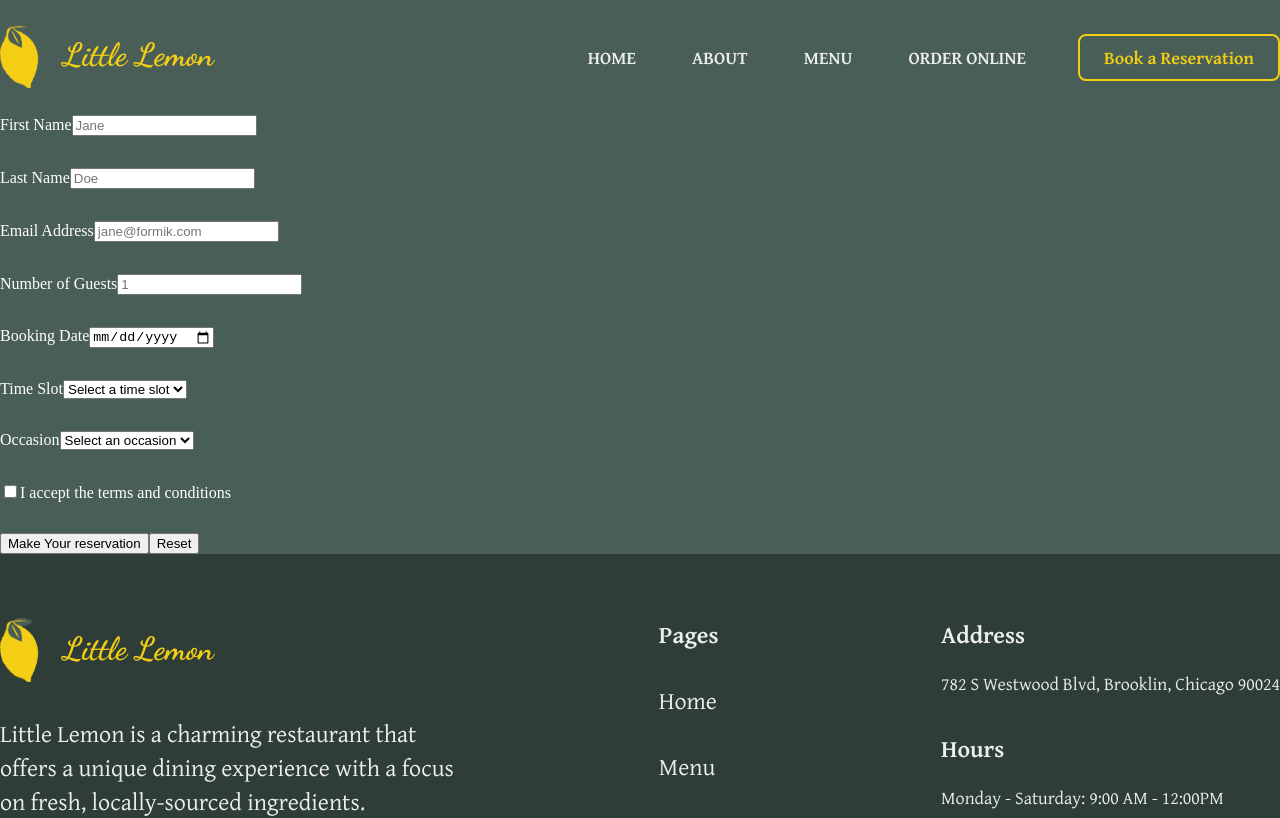
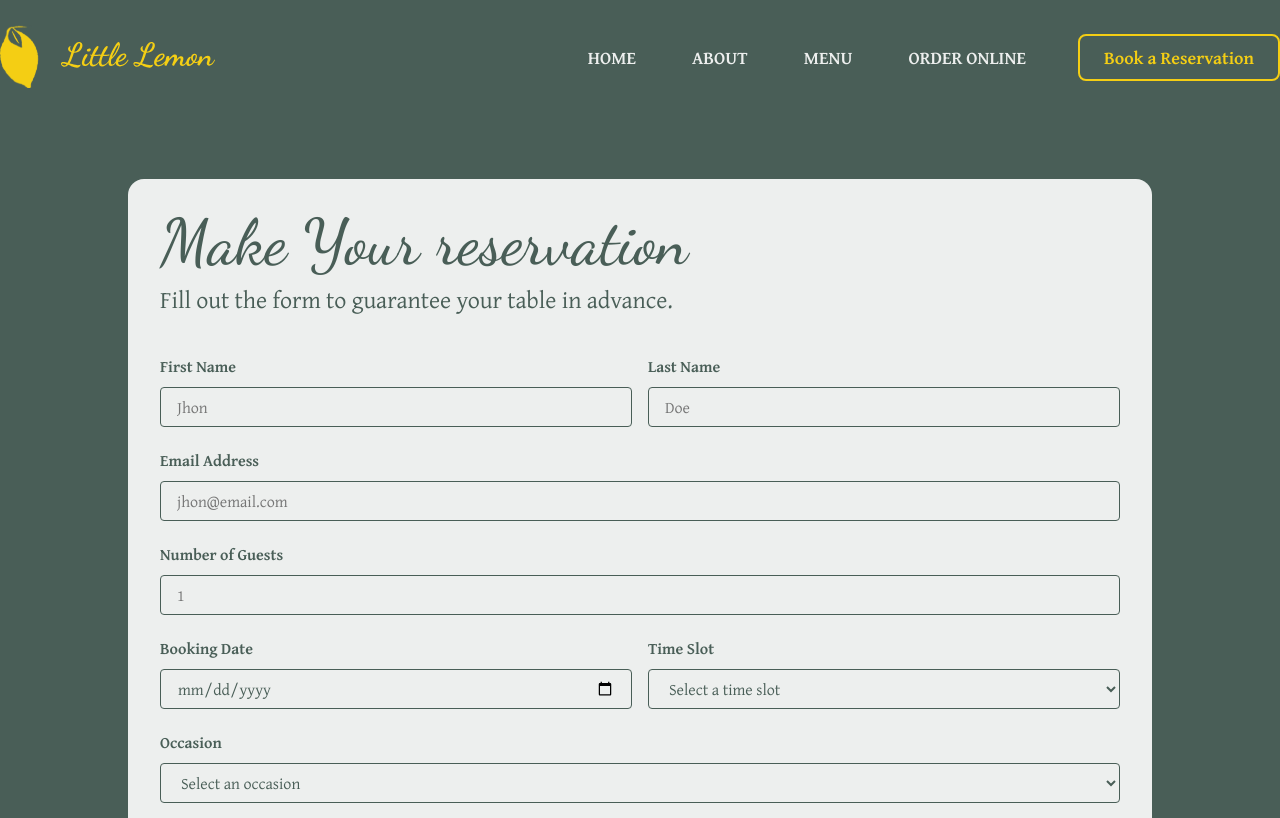
Before and after one commit to devmarto/little-lemon, a React (Create React App) app: page /booking in a window 1280 px wide. Shown: the top 818 px of the page. Built offline with nearby package versions, Linux system fonts and the light colour scheme.

Commit message:
update booking page and form style

```diff
--- a/public/index.html
+++ b/public/index.html
@@ -34,7 +34,7 @@
       work correctly both with client-side routing and a non-root public URL.
       Learn how to configure a non-root public URL by running `npm run build`.
     -->
-    <title>React App</title>
+    <title>Little Lemon Restaurant</title>
   </head>
   <body>
     <noscript>You need to enable JavaScript to run this app.</noscript>
--- a/src/components/BookingForm/BookingForm.css
+++ b/src/components/BookingForm/BookingForm.css
@@ -2,9 +2,51 @@ form{
     color: #FFF;
 }
 .form-group{
-    margin-bottom: 2rem;
+    margin-bottom: 1rem;
+    width: 100%;
 }
 
 .error{
+    margin-top: .5rem;
     color: rgb(255, 117, 117);
 }
+
+.form-label{
+    font-family: 'Gentium Plus';
+    font-weight: 700;
+    font-size: 1rem;
+    line-height: 2.125rem;
+    color: #495E57;
+    display: block;
+}
+
+.text-input,
+.select-input{
+    background-color: transparent;
+    border: 1px solid #495E57;
+    border-radius: .25rem;
+    height: 40px;
+    padding: 0 1rem;
+    margin-top: .25rem;
+    display: block;
+    font-family: 'Gentium Plus';
+    font-size: 1rem;
+    line-height: 2.125rem;
+    color: #495E57;
+    width: 100%;
+    box-sizing: border-box;
+}
+
+.checkbox-input{
+    display: inline-block;
+}
+
+.form-group-col{
+    width: 100%;
+    display: flex;
+    gap: 1rem;
+}
+
+.btn-reservation{
+    width: 100%;
+}
--- a/src/components/BookingForm/BookingForm.js
+++ b/src/components/BookingForm/BookingForm.js
@@ -7,7 +7,7 @@ const MyTextInput = ({ label, ...props}) => {
     const [field, meta] = useField(props)
     return (
         <div className='form-group'>
-            <label htmlFor={props.id || props.name}>{label}</label>
+            <label className='form-label' htmlFor={props.id || props.name}>{label}</label>
             <input className="text-input" {...field} {...props}/>
             {meta.touched && meta.error ? (
                 <div className="error">{meta.error}</div>
@@ -21,8 +21,8 @@ const MyCheckbox = ({ children, ...props}) => {
     const [field, meta] = useField({ ...props, type: 'checkbox'})
     return (
         <div className='form-group'>
-            <input type='checkbox' {...field} {...props}/>
-            <label htmlFor={field.name}>{children}</label>
+            <input id={field.name} className='checkbox-input' type='checkbox' {...field} {...props}/>
+            <label className='form-label' htmlFor={field.name}>{children}</label>
             {meta.touched && meta.error ? (
                 <div className="error">{meta.error}</div>
             ) : null}
@@ -34,8 +34,8 @@ const MySelect = ({ label, ...props }) => {
     const [field, meta] = useField(props);
     return (
         <div className='form-group'>
-            <label htmlFor={props.id || props.name}>{label}</label>
-            <select {...field} {...props} />
+            <label className='form-label' htmlFor={props.id || props.name}>{label}</label>
+            <select className='select-input' {...field} {...props} />
             {meta.touched && meta.error ? (
                 <div className="error">{meta.error}</div>
             ) : null}
@@ -98,11 +98,12 @@ export default function BookingForm() {
             >
                 <Form>
 
+                    <div className='form-group-col'>
                         <MyTextInput
                             label="First Name"
                             name="firstName"
                             type="text"
-                        placeholder="Jane"
+                            placeholder="Jhon"
                         />
 
                         <MyTextInput
@@ -111,12 +112,13 @@ export default function BookingForm() {
                             type="text"
                             placeholder="Doe"
                         />
+                    </div>
 
                     <MyTextInput
                         label="Email Address"
                         name="email"
                         type="email"
-                        placeholder="jane@formik.com"
+                        placeholder="jhon@email.com"
                     />
 
                     <MyTextInput
@@ -126,6 +128,7 @@ export default function BookingForm() {
                         placeholder="1"
                     />
 
+                    <div className='form-group-col'>
                         <MyTextInput
                             label="Booking Date"
                             name="bookingDate"
@@ -142,6 +145,7 @@ export default function BookingForm() {
                             <option value="21:00">21:00</option>
                             <option value="22:00">22:00</option>
                         </MySelect>
+                    </div>
 
                     <MySelect label="Occasion" name="occasion">
                         <option value="">Select an occasion</option>
@@ -156,8 +160,8 @@ export default function BookingForm() {
                         I accept the terms and conditions
                     </MyCheckbox>
 
-                    <button type="submit">Make Your reservation</button>
-                    <button type="reset">Reset</button>
+                    <button className='btn btn-reservation' type="submit">Make Reservation</button>
+                    {/* <button type="reset">Reset</button> */}
                 </Form>
             </Formik>
         </>
--- /dev/null
+++ b/src/components/BookingPage/BookingPage.css
@@ -0,0 +1,18 @@
+.booking-page{
+    max-width: 960px;
+    width: 100%;
+    margin: 4rem auto;
+    background-color: #EDEFEE;
+    padding: 2rem;
+    border-radius: 1rem;
+}
+
+.booking-page .title-title{
+    color: #495E57;
+    margin-bottom: .5rem;
+}
+
+.booking-page .title-description{
+    color: #495E57;
+    margin-bottom: 2rem;
+}
--- a/src/components/BookingPage/BookingPage.js
+++ b/src/components/BookingPage/BookingPage.js
@@ -1,6 +1,16 @@
 import BookingForm from "../BookingForm/BookingForm";
+import './BookingPage.css';
+import Title from "../Title/Title";
 export default function BookingPage() {
     return (
-        <BookingForm />
+        <section className="container">
+            <div className="booking-page">
+                <Title
+                    title="Make Your reservation"
+                    description="Fill out the form to guarantee your table in advance."
+                />
+                <BookingForm />
+            </div>
+        </section>
     );
 }
```
Lines whose indentation alone changed are shown as unchanged.
